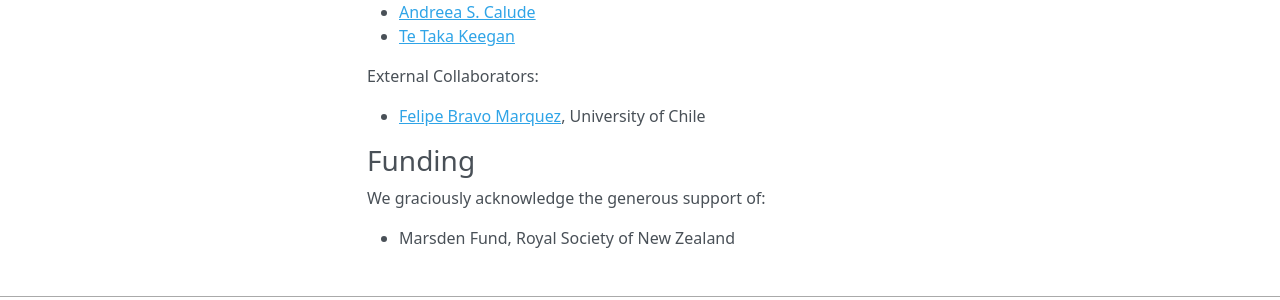
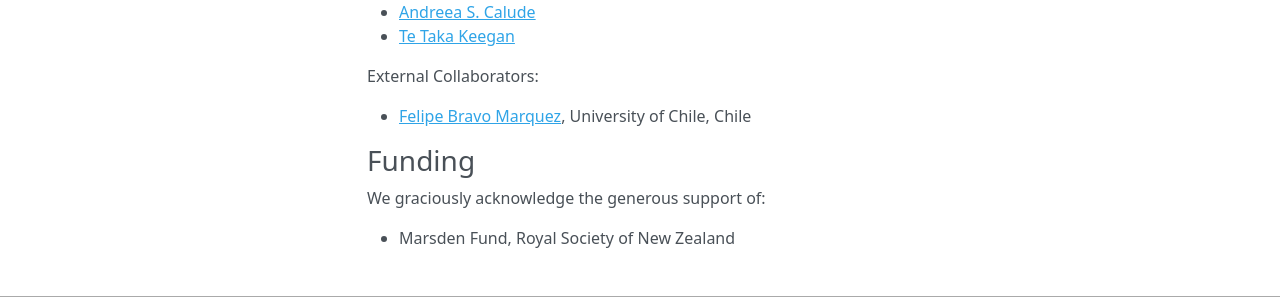
Before and after one commit to Waikato/kiwiwords, an MkDocs documentation site: the page built from docs/hh_corpus.md, in a window 1280 px wide and 1214 px high. Shown: the part 861-1161 px from the top of the window. Built offline with MkDocs 1.6.1, drawn with Linux system fonts in a browser that asks for light colours; nearby versions of some CDN libraries.

Commit message:
Update hh_corpus.md

```diff
--- a/docs/hh_corpus.md
+++ b/docs/hh_corpus.md
@@ -20,7 +20,7 @@ If you use the Hybrid Hashtag Corpus, please cite the following paper:
 
 External Collaborators:
 
-- [Felipe Bravo Marquez](https://felipebravom.com/), University of Chile
+- [Felipe Bravo Marquez](https://felipebravom.com/), University of Chile, Chile
 
 ### Funding
 
```
